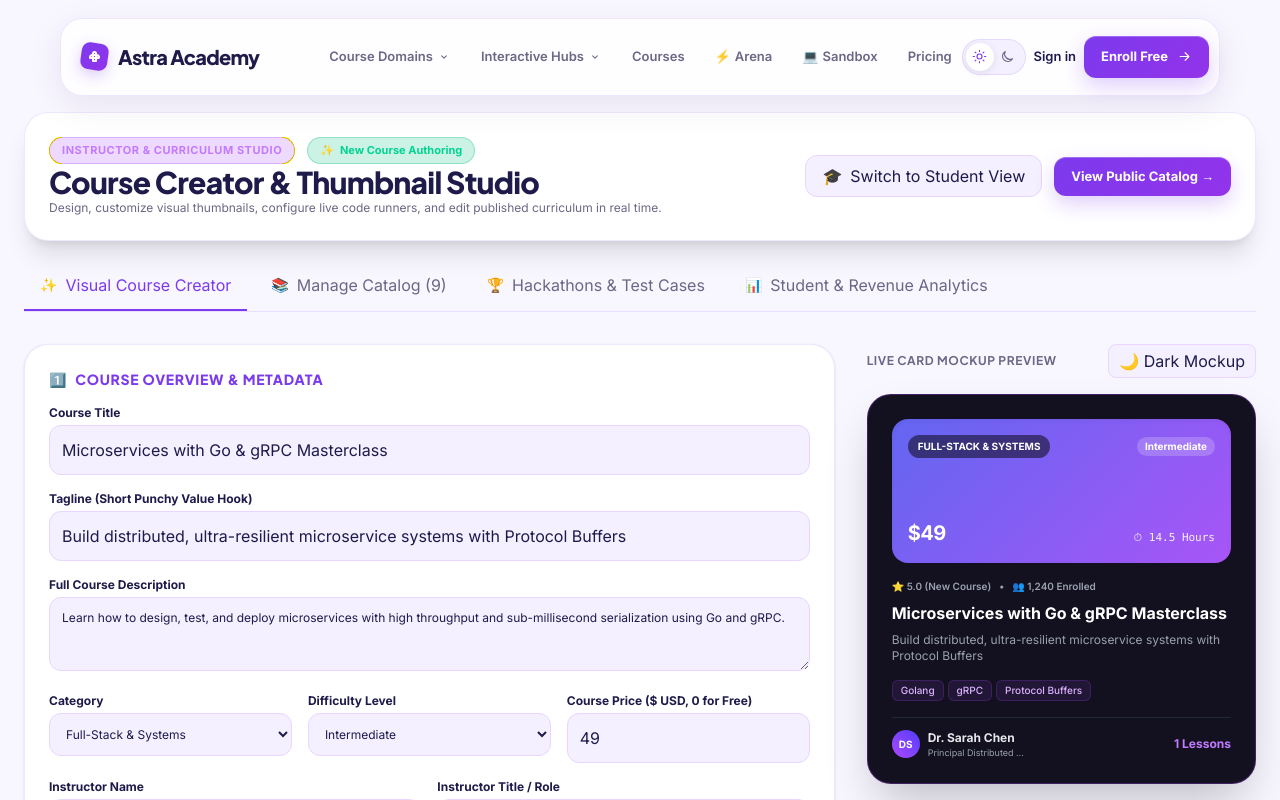
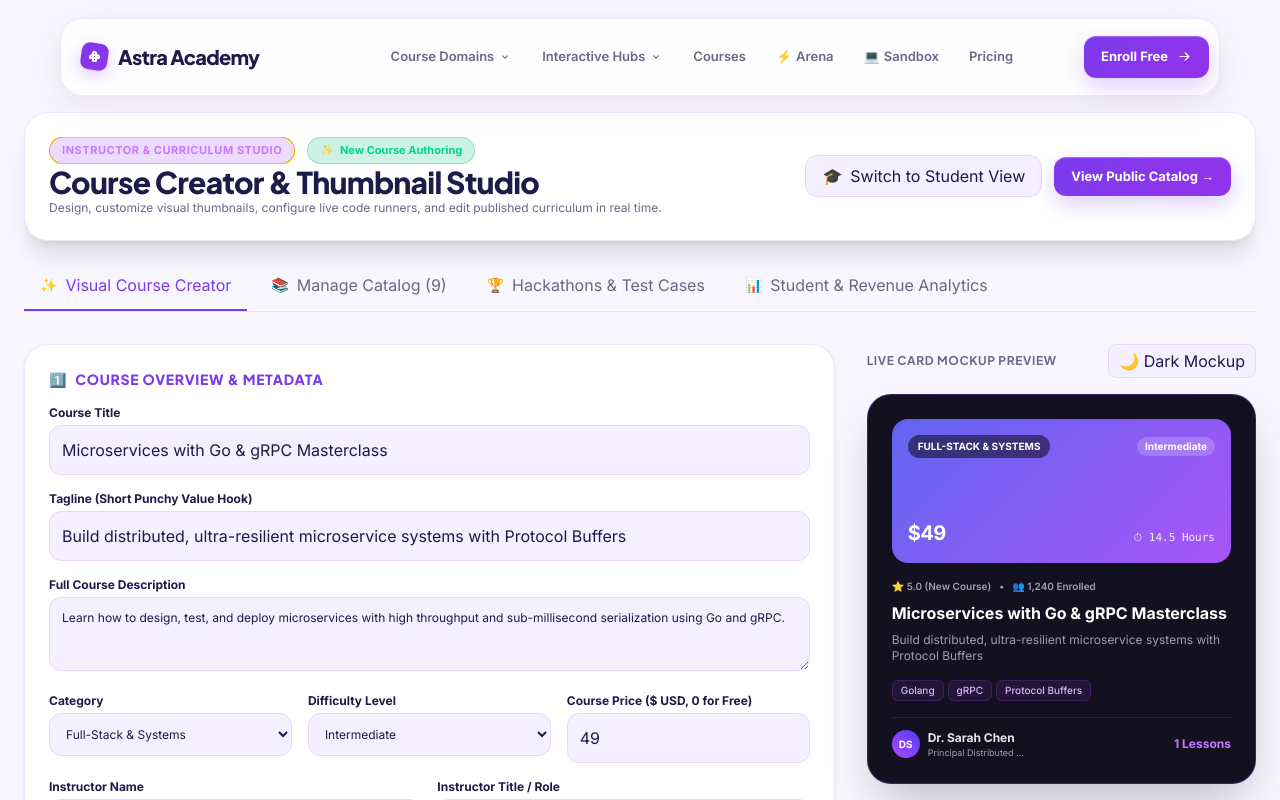
Before and after one commit to STARTUP-2027/frontend, a React (Vite) app: page /admin in a window 1280 px wide. Shown: the top 800 px of the page. Built offline with nearby package versions, Linux system fonts and the light colour scheme.

Commit message:
removed extra nav options

```diff
--- a/src/App.tsx
+++ b/src/App.tsx
@@ -289,7 +289,6 @@ export function Logo() {
 }
 
 export function SiteNav() {
-  const { dark, setDark } = useTheme();
   const { user, isLoggedIn, logout, switchRole } = useAuth();
   const navigate = useNavigate();
   const [menuOpen, setMenuOpen] = useState(false);
@@ -375,14 +374,8 @@ export function SiteNav() {
 
         {/* Navigation Actions */}
         <div className="nav-actions">
-          <button className="theme-toggle" onClick={() => setDark(!dark)} aria-label={`Switch to ${dark ? "light" : "dark"} mode`}>
-            <span className={!dark ? "selected" : ""}><Icon name="sun" size={15} /></span>
-            <span className={dark ? "selected" : ""}><Icon name="moon" size={15} /></span>
-          </button>
-
           {!isLoggedIn ? (
             <>
-              <button className="text-button" onClick={() => navigate("/signin")}>Sign in</button>
               <button className="button button-sm" onClick={() => navigate("/signup")}>Enroll Free <Icon name="arrow" size={15} /></button>
             </>
           ) : (
```
